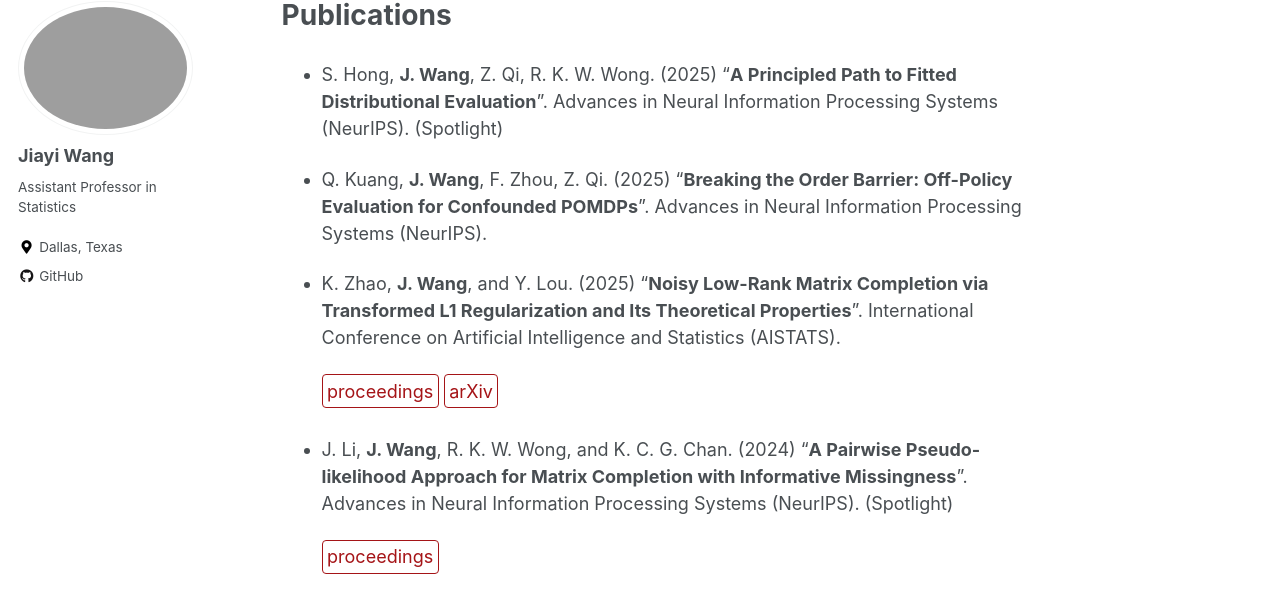
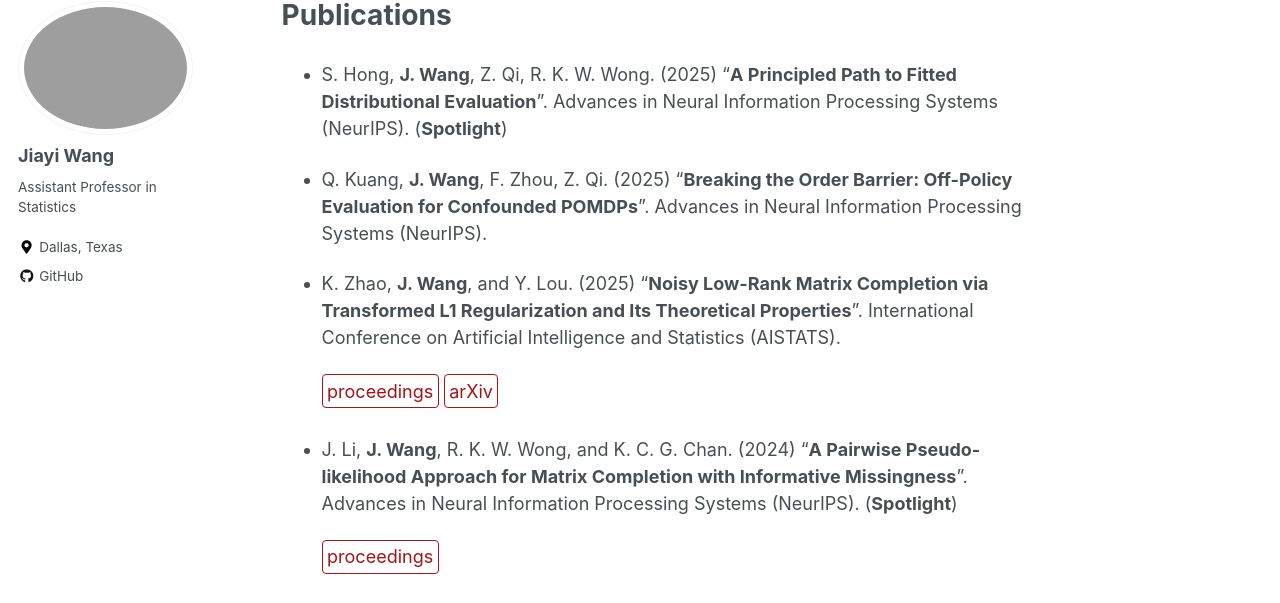
Before and after one commit to jiayiwang1017/jiayiwang1017.github.io, a Jekyll site: the page built from _pages/publications.md, in a window 1280 px wide and 900 px high. Shown: the part 117-720 px from the top of the window. Built offline with Jekyll 4.4.1, drawn with Linux system fonts in a browser that asks for light colours.

```diff
--- a/_pages/publications.md
+++ b/_pages/publications.md
@@ -3,7 +3,7 @@ permalink: /publications/
 title: "Publications"
 ---
 
-- S. Hong, **J. Wang**, Z. Qi, R. K. W. Wong. (2025) "**A Principled Path to Fitted Distributional Evaluation**". Advances in Neural Information Processing Systems (NeurIPS). (Spotlight)
+- S. Hong, **J. Wang**, Z. Qi, R. K. W. Wong. (2025) "**A Principled Path to Fitted Distributional Evaluation**". Advances in Neural Information Processing Systems (NeurIPS). (**Spotlight**)
 
 - Q. Kuang, **J. Wang**, F. Zhou, Z. Qi. (2025) "**Breaking the Order Barrier: Off-Policy Evaluation for Confounded POMDPs**". Advances in Neural Information Processing Systems (NeurIPS).
 
@@ -12,7 +12,7 @@ title: "Publications"
    [proceedings](https://proceedings.neurips.cc/paper_files/paper/2024/file/149ad6e32c08b73a3ecc3d11977fcc47-Paper-Conference.pdf){: .btn--research} [arXiv](https://arxiv.org/abs/2503.02289){: .btn--research}
 
 
-- J. Li, **J. Wang**, R. K. W. Wong, and K. C. G. Chan. (2024) "**A Pairwise Pseudo-likelihood Approach for Matrix Completion with Informative Missingness**". Advances in Neural Information Processing Systems (NeurIPS). (Spotlight)
+- J. Li, **J. Wang**, R. K. W. Wong, and K. C. G. Chan. (2024) "**A Pairwise Pseudo-likelihood Approach for Matrix Completion with Informative Missingness**". Advances in Neural Information Processing Systems (NeurIPS). (**Spotlight**)
 
 
   [proceedings](https://proceedings.neurips.cc/paper_files/paper/2024/file/149ad6e32c08b73a3ecc3d11977fcc47-Paper-Conference.pdf){: .btn--research}
```
